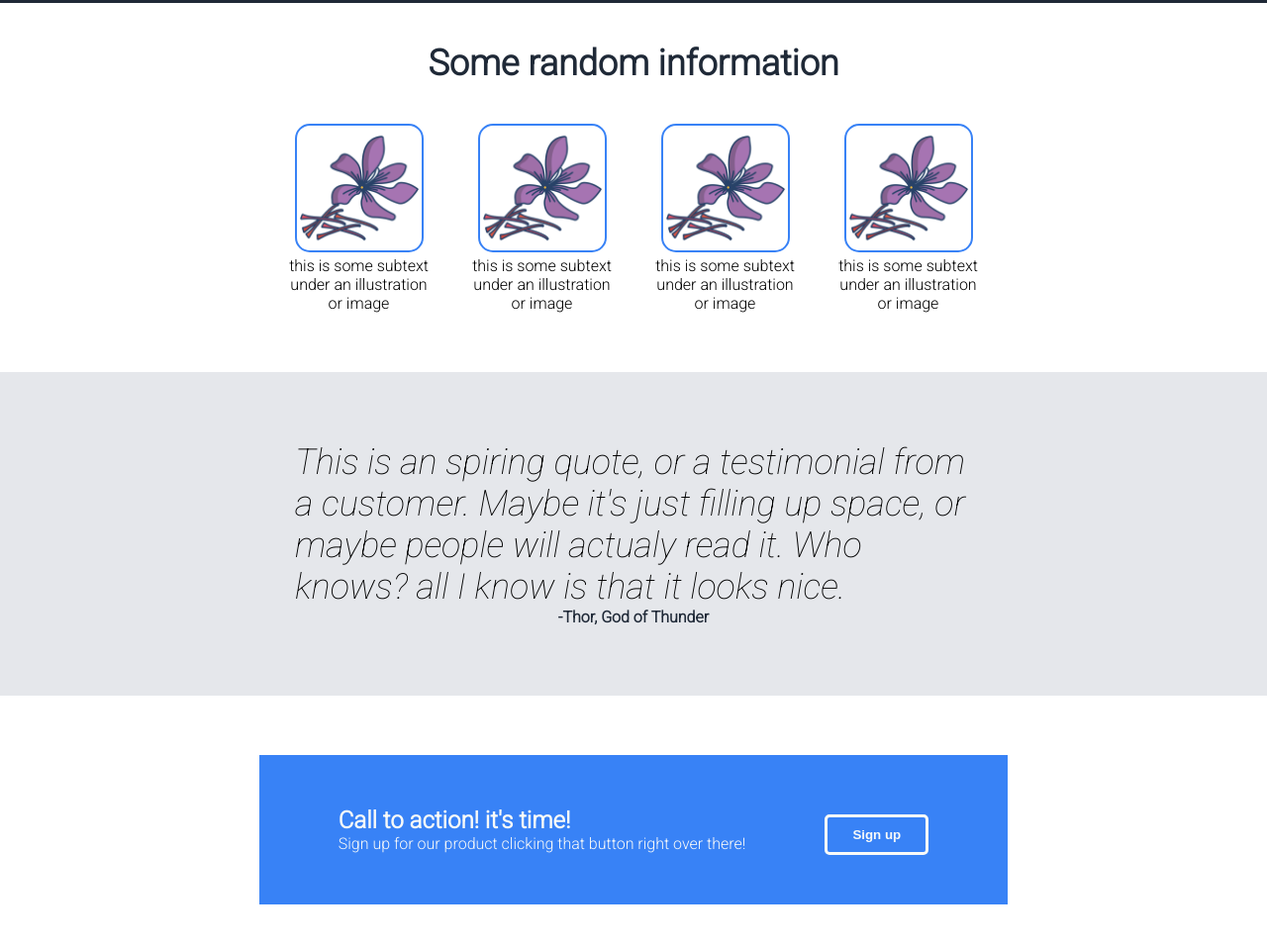
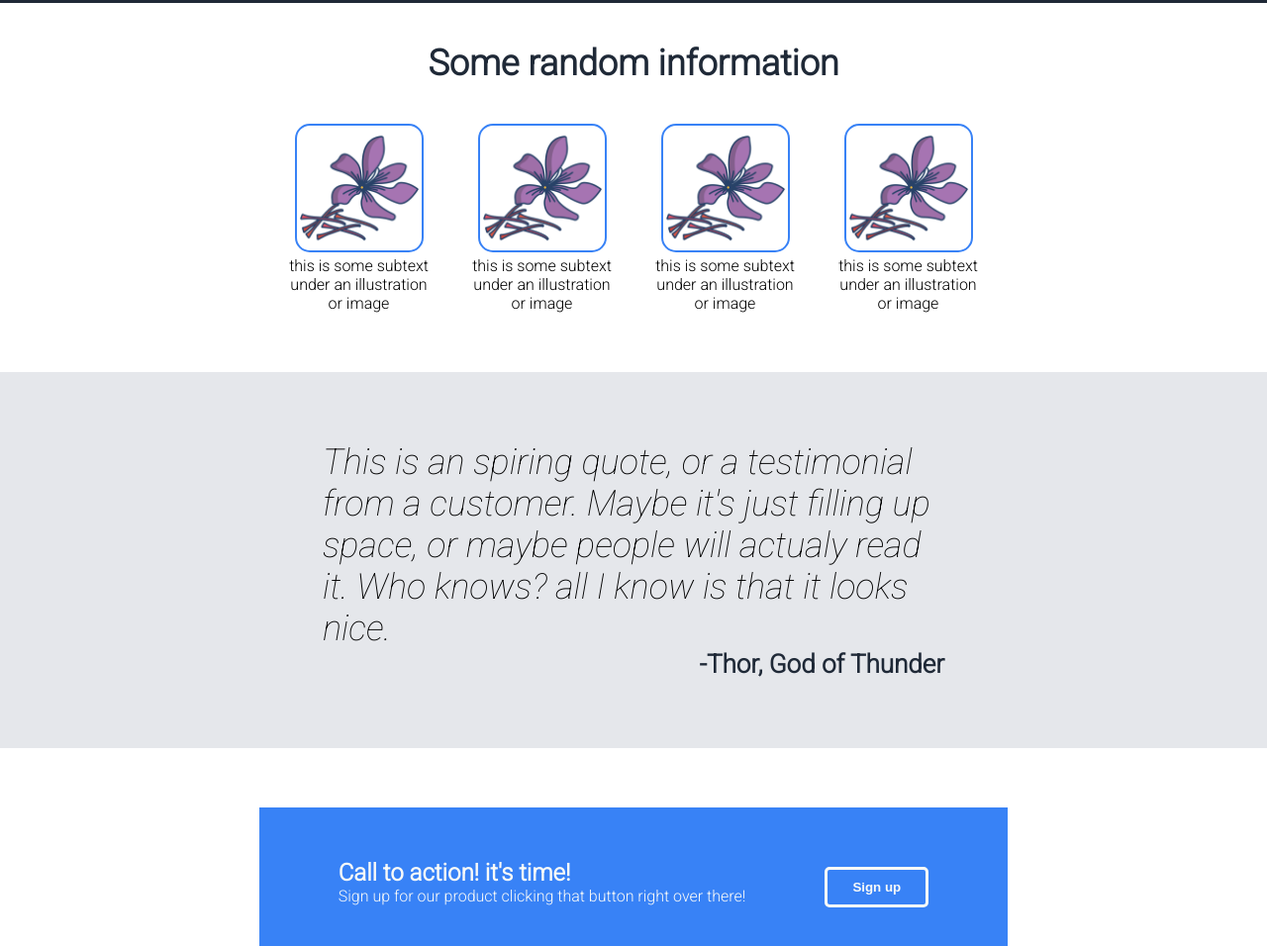
Before and after one commit to gabrielzerio/landingPage, a plain HTML site: page index.html in a window 1280 px wide. Shown: the part 481-1437 px from the top of the page at 99% size. Drawn offline with Linux system fonts and the light colour scheme.

Commit message:
message and author succesfully aligned like the desire outcome

```diff
--- a/index.html
+++ b/index.html
@@ -56,8 +56,10 @@
             </div>
         </div>
         <div class="third-section">
-            <div class="text">This is an spiring quote, or a testimonial from a customer. Maybe it's just filling up space, or maybe people will actualy read it. Who knows? all I know is that it looks nice.</div>
-            <p class="author">-Thor, God of Thunder</p>
+            <div class="message">
+                <div class="text">This is an spiring quote, or a testimonial from a customer. Maybe it's just filling up space, or maybe people will actualy read it. Who knows? all I know is that it looks nice.</div>
+                <span class="author">-Thor, God of Thunder</span>
+            </div>
         </div>
         <div class="fourth-section">
             <div class="signup-bottom">
--- a/style.css
+++ b/style.css
@@ -120,23 +120,29 @@ article{
 /* ------------------------------------------------- */
 /* ------------------------ THIRD SECTION ---------- */
 .third-section{
-    flex: 1;
+    display: flex;
+    justify-content: center;
+    width: 100%;
+    background-color: var(--third-section-background-color);
+}
+.message{
     display: flex;
     flex-direction: column;
     align-items:center;
     justify-content: center;
-    background-color: var(--third-section-background-color);
     padding: 70px;
+    width: 60%;
 }
 .third-section .text{
     font-size: 36px;
     font-style: italic;
-    max-width: 60%;
 }
 .third-section .author{
+    align-self: flex-end;
     color:#1f2937;
     font-style: none;
     font-weight: 800;
+    font-size: 26px;
 }
 /* -------------------------------------------------*/
 /*----------------------- FOURTH SECTION -----------*/
```
